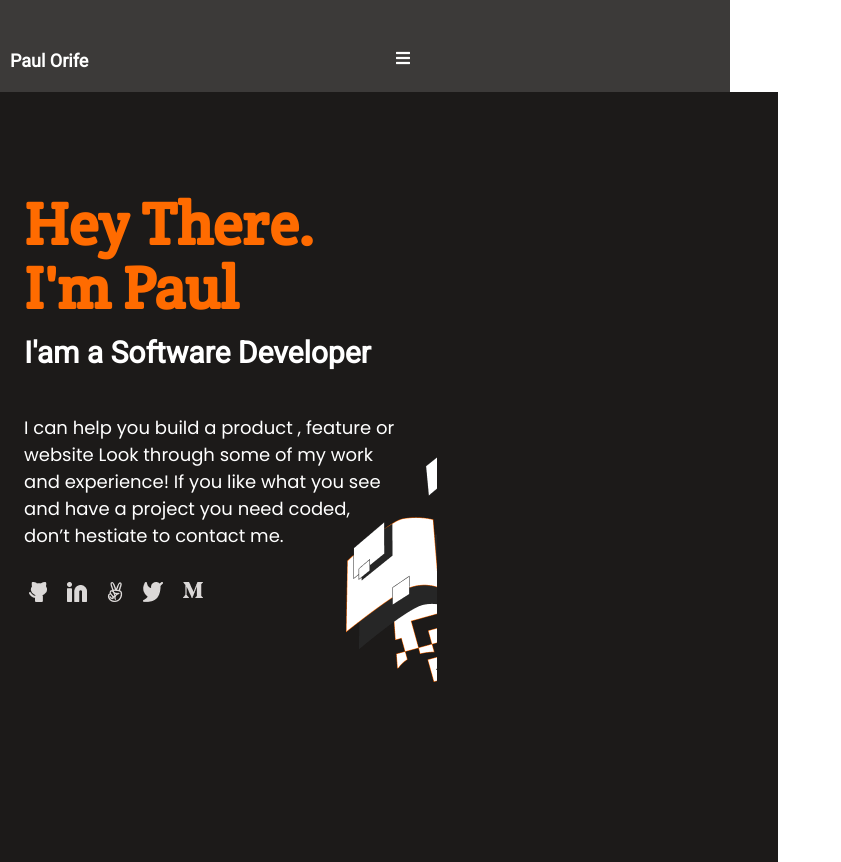
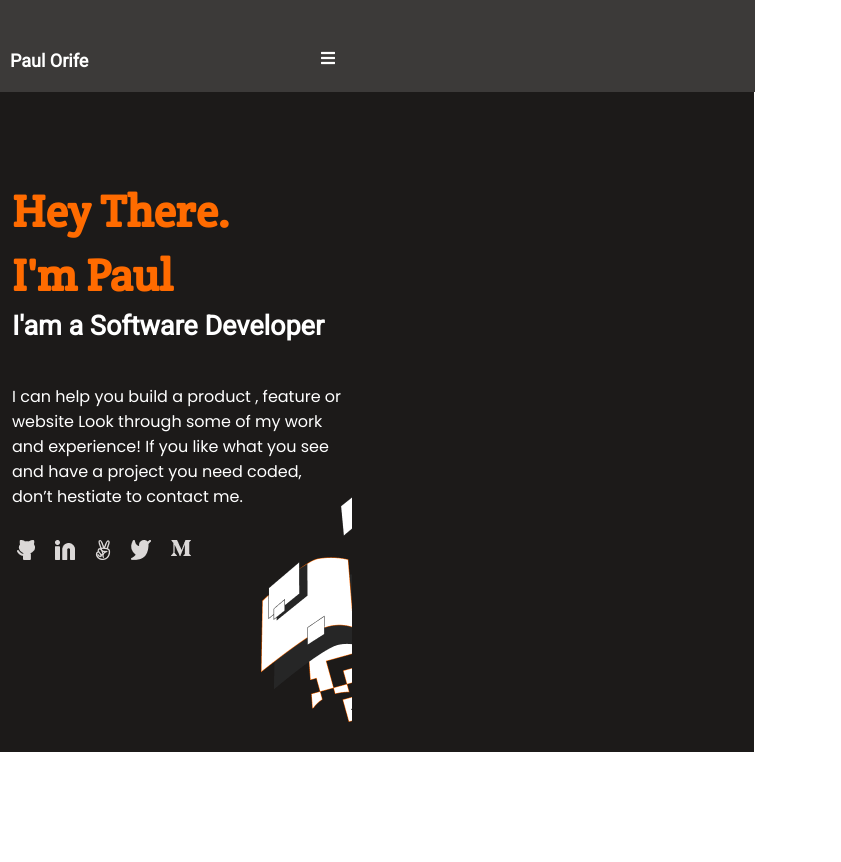
Before and after one commit to posh101/mobile-first-portfolio, a website: page index.html in a window 1280 px wide. Shown: the whole page, without its empty margins (0-841 px from the left). After the commit the page ends 800 px from the top, so only its background shows below. Drawn offline with Linux system fonts and the light colour scheme.

Commit message:
modified css

```diff
--- a/style.css
+++ b/style.css
@@ -1,5 +1,5 @@
 .main-header {
-  width: 730px;
+  width: 755px;
   height: 92px;
   background-color: #3c3a39;
   position: absolute;
@@ -24,24 +24,24 @@
 
 .menu {
   position: relative;
-  right: 320px;
+  right: 420px;
   top: 50px;
 }
 
 .main1 {
   background-image: url(./image/side.png);
   background-repeat: no-repeat;
-  background-position: 290px 230px;
+  background-position: 205px 270px;
   background-color: #1c1a19;
   width: 730px;
-  height: 670px;
+  height: 560px;
   position: absolute;
   left: 0;
   top: 92px;
   display: flex;
   flex-direction: column;
   align-items: flex-start;
-  padding: 50px 24px;
+  padding: 50px 12px;
   gap: 12px;
 }
 
@@ -51,14 +51,14 @@
   font-weight: 400;
   line-height: 64px;
   color: #ff6b00;
-  font-size: 40px;
+  font-size: 30px;
 }
 
 .profession {
   font-family: 'Roboto', sans-serif;
   font-style: normal;
   font-weight: 400;
-  font-size: 20px;
+  font-size: 18px;
   color: white;
   position: relative;
   bottom: 35px;
@@ -67,7 +67,7 @@
 .services {
   font-family: 'Poppins', sans-serif;
   font-style: normal;
-  font-size: 18px;
+  font-size: 16px;
   color: white;
   position: relative;
   bottom: 15px;
@@ -81,3 +81,11 @@
   position: relative;
   right: 35px;
 }
+
+.language {
+  display: flex;
+  list-style-type: none;
+  gap: 10px;
+  position: relative;
+  right: 40px;
+}
```
Also changed, not shown: index.html (+3 -0 lines).
